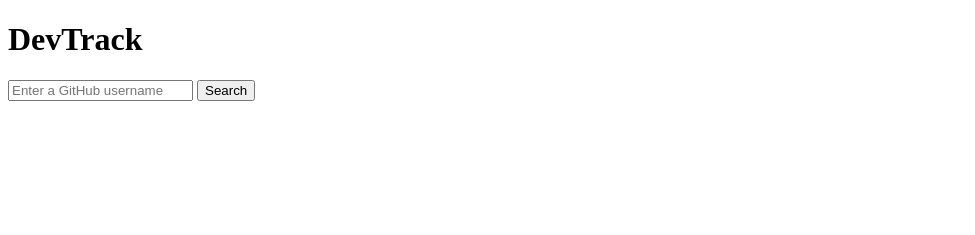
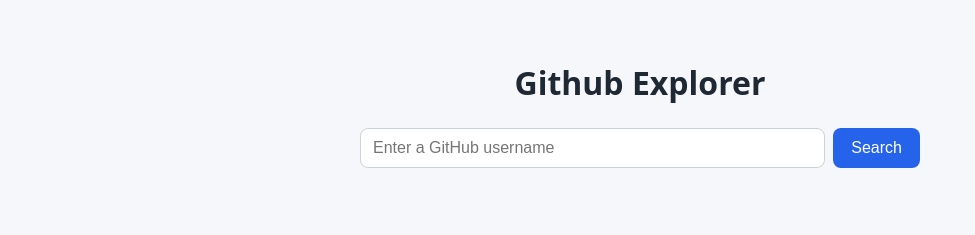
Before and after one commit to aishuu11/DevTrack, a plain HTML site: page index.html in a window 1280 px wide. Shown: the whole page, without its empty margins (0-975 px from the left). Drawn offline with Linux system fonts and the light colour scheme.

Commit message:
changed the search button make it more simply from scratch

```diff
--- a/index.html
+++ b/index.html
@@ -1,21 +1,23 @@
 <!DOCTYPE html>
 <html lang="en">
 <head>
-    <meta charset="UTF-8">
-    <meta name="viewport" content="width=device-width, initial-scale=1.0">
-    <title>DevTrack</title>
+  <meta charset="UTF-8" />
+  <meta name="viewport" content="width=device-width, initial-scale=1.0" />
+  <title>DevTrack</title>
+  <link rel="stylesheet" href="style.css" />
 </head>
 <body>
-    <h1>DevTrack</h1>
+  <main class="container">
+    <h1>Github Explorer</h1>
 
-    <input id="username" type="text" placeholder="Enter a GitHub username" />
-    <button id="searchBtn">Search</button>
+    <div class="search">
+      <input id="username" type="text" placeholder="Enter a GitHub username" />
+      <button id="searchBtn">Search</button>
+    </div>
 
     <div id="results"></div>
+  </main>
 
-
-
-
-    <script src ="main.js"></script>
+  <script src="main.js"></script>
 </body>
 </html>
--- a/main.js
+++ b/main.js
@@ -1,8 +1,19 @@
-const input = document.getElementById("username");
-const button = document.getElementById("searchBtn");
-const results = document.getElementById("results");
+const username = document.getElementById("username")
 
-button.addEventListener("click", function () {
-  const username = input.value;
-  console.log(username);
-});
+const button = document.getElementById("searchBtn")
+
+
+
+// we are going to write a fucntion where when the search button is clicked then the username will be saved and it has to show in the console
+
+
+// first things first when the search button is clicked so we need an eventlistener
+
+// before evoking the click button lets see if it shows in the console
+button.addEventListener("click",displayUsername)
+
+
+function displayUsername(){
+  console.log(username.value)
+
+}
--- a/style.css
+++ b/style.css
@@ -0,0 +1,60 @@
+* {
+  box-sizing: border-box;
+}
+
+body {
+  margin: 0;
+  font-family: system-ui, sans-serif;
+  background: #f5f7fa;
+  color: #1f2933;
+}
+
+.container {
+  max-width: 600px;
+  margin: 0 auto;
+  padding: 40px 20px;
+  text-align: center;
+}
+
+.search {
+  display: flex;
+  gap: 8px;
+  margin: 24px 0;
+}
+
+.search input {
+  flex: 1;
+  padding: 10px 12px;
+  font-size: 16px;
+  border: 1px solid #cbd2d9;
+  border-radius: 8px;
+}
+
+.search button {
+  padding: 10px 18px;
+  font-size: 16px;
+  color: white;
+  background: #2563eb;
+  border: none;
+  border-radius: 8px;
+  cursor: pointer;
+}
+
+.search button:hover {
+  background: #1d4ed8;
+}
+
+#results {
+  background: white;
+  padding: 24px;
+  border-radius: 12px;
+  box-shadow: 0 2px 8px rgba(0, 0, 0, 0.08);
+}
+
+#results:empty {
+  display: none;
+}
+
+#results img {
+  border-radius: 50%;
+}
```
